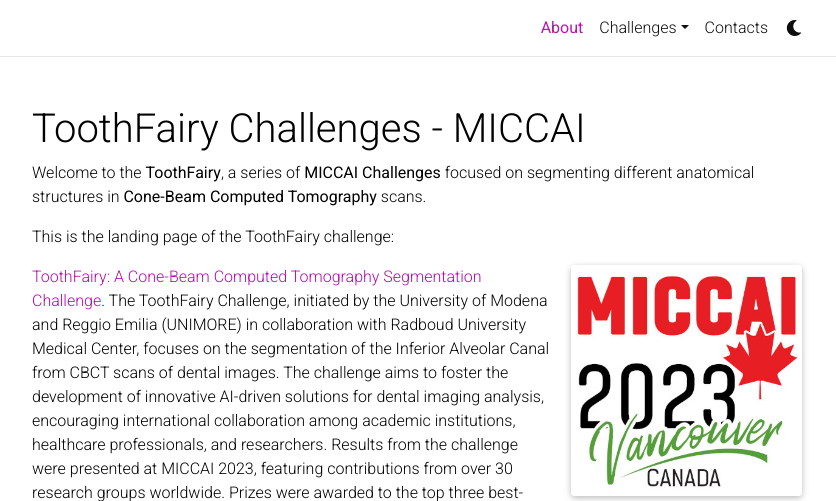
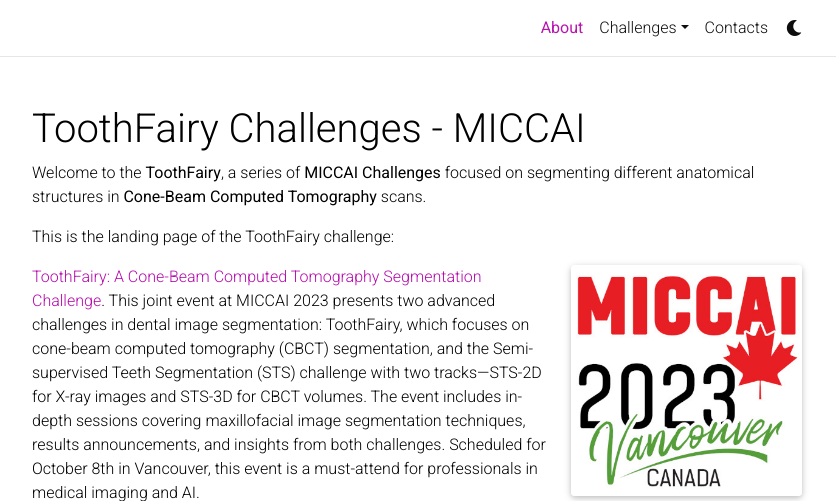
Before and after one commit to toothfairychallenges/toothfairychallenges.github.io, a Jekyll site: the page built from _pages/about.md, in a window 1280 px wide and 1127 px high. Shown: the top 501 px of the window, without its empty margins (223-1059 px from the left). Built offline with Jekyll 4.4.1, drawn with Linux system fonts in a browser that asks for light colours; full-size pictures stand in for the smaller copies a plugin makes; comment, search, counter and statistics services are not loaded; a style sheet for code colours, icons or effects is not loaded; some of the changed text lies outside the part shown; grey boxes are pictures that could not be loaded.

Commit message:
fixed icon and text

```diff
--- a/_layouts/about.html
+++ b/_layouts/about.html
@@ -43,7 +43,7 @@
       </div>
 
       <p>
-        <a href="https://toothfairychallenges.github.io/miccai2023/">ToothFairy: A Cone-Beam Computed Tomography Segmentation Challenge</a>. The ToothFairy Challenge, initiated by the University of Modena and Reggio Emilia (UNIMORE) in collaboration with Radboud University Medical Center, focuses on the segmentation of the Inferior Alveolar Canal from CBCT scans of dental images. The challenge aims to foster the development of innovative AI-driven solutions for dental imaging analysis, encouraging international collaboration among academic institutions, healthcare professionals, and researchers. Results from the challenge were presented at MICCAI 2023, featuring contributions from over 30 research groups worldwide. Prizes were awarded to the top three best-performing solutions.
+        <a href="https://toothfairychallenges.github.io/miccai2023/">ToothFairy: A Cone-Beam Computed Tomography Segmentation Challenge</a>. This joint event at MICCAI 2023 presents two advanced challenges in dental image segmentation: ToothFairy, which focuses on cone-beam computed tomography (CBCT) segmentation, and the Semi-supervised Teeth Segmentation (STS) challenge with two tracks—STS-2D for X-ray images and STS-3D for CBCT volumes. The event includes in-depth sessions covering maxillofacial image segmentation techniques, results announcements, and insights from both challenges. Scheduled for October 8th in Vancouver, this event is a must-attend for professionals in medical imaging and AI.
       </p>
 
     </article>
@@ -76,7 +76,8 @@
       </div>
 
       <p>
-        <a href="https://toothfairychallenges.github.io/miccai2024/">Supervised and Semi-supervised Multi-Structure Segmentation and Landmark Detection in Dental Data</a>. The ToothFairy 2 Challenge, launched by the University of Modena and Reggio Emilia (UNIMORE) in collaboration with Radboud University Medical Center, focuses on multi-structure segmentation of CBCT maxillo-facial images. The goal is to segment various anatomical structures, including the Background, Jaws, Inferior Alveolar Canals, Maxillary Sinus, Pharynx, Bridges, Crowns, Implants, and Upper and Lower Teeth, while fostering international collaboration. Results from the challenge were presented at MICCAI 2024, featuring contributions from 26 research groups worldwide. Prizes were awarded to the top three best-performing solutions.
+        <a href="https://toothfairychallenges.github.io/miccai2024/">Supervised and Semi-supervised Multi-Structure Segmentation and Landmark Detection in Dental Data</a>. A joint event at MICCAI 2024 featuring three dental data challenges: ToothFairy2 for multi-structure segmentation in CBCT volumes, 3DTeethLand24 for 3D teeth landmark detection, and a semi-supervised teeth segmentation challenge. <br>
+        This half-day event will offer an introduction to maxillofacial image segmentation and landmark detection, followed by individual sessions highlighting the results of each challenge. The event will take place on October 6th in Marrakesh, Morocco, offering key insights into cutting-edge dental AI techniques.
       </p>
 
     </article>
```
Also changed, not shown: assets/img/cpvr-2025-logo.svg.
